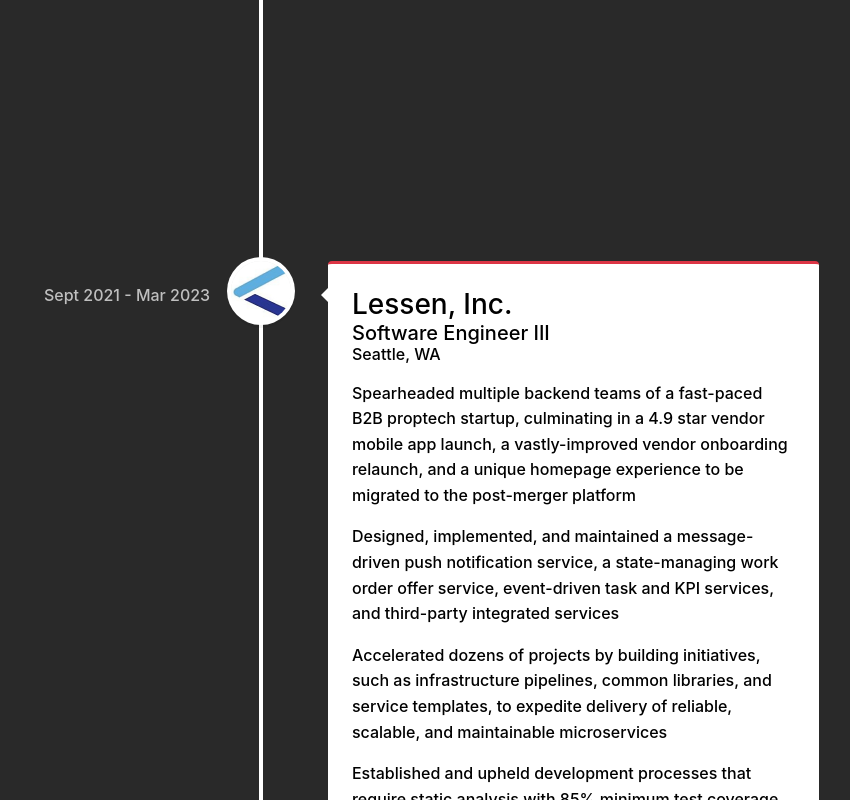
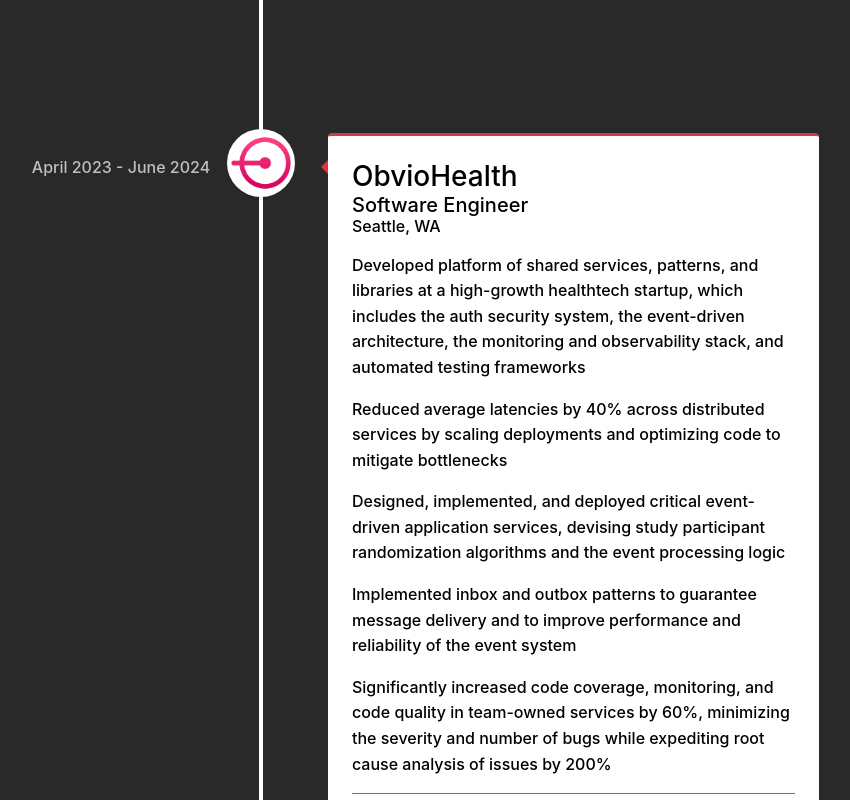
Before and after one commit to justinjoco/justinjoco.github.io, a React (Create React App) app: page /#/experiences in a window 1280 px wide. Shown: the part 500-1300 px from the top of the page, without its empty margins (379-1229 px from the left). Built offline with nearby package versions, Linux system fonts and the light colour scheme.

Commit message:
adds disney experience

```diff
--- a/src/components/Experiences.js
+++ b/src/components/Experiences.js
@@ -14,6 +14,7 @@
 import purdue from "./assets/purdue.jpeg";
 import stony from "./assets/stonybrook.png";
 import obviohealth from "./assets/obviohealth.png";
+import disney from "./assets/disney.svg";
 const Experiences = () => {
   return (
     <Container fluid style={{ padding: "20px" }}>
@@ -34,12 +35,31 @@
       <h2 style={{ textAlign: "center" }}>Professional Experience</h2>
 
       <VerticalTimeline>
-        <VerticalTimelineElement
+      <VerticalTimelineElement
           className="vertical-timeline-element--work--head"
           contentStyle={{ color: "#ffffff" }}
           iconStyle={{ background: "#ffffff", color: "#ffffff" }}
           contentArrowStyle={{ borderRight: "7px solid  #dc3545" }}
-          date="April 2023 - Present"
+          date="June 2024 - Present"
+          icon={<Image fluid src={disney} alt="Logo" roundedCircle />}
+        >
+          <h3 className="vertical-timeline-element-title">The Walt Disney Company</h3>
+          <h5 className="vertical-timeline-element-subtitle">
+            Senior Software Engineer
+          </h5>
+          <h6 className="vertical-timeline-element-subtitle">Seattle, WA</h6>
+          <p>
+            {" "}
+            Work on the Product and Data Engineering Team in Disney Streaming
+          </p>
+          <hr color="white" />
+        </VerticalTimelineElement>
+
+        <VerticalTimelineElement
+          className="vertical-timeline-element--work"
+          iconStyle={{ background: "#ffffff", color: "#ffffff" }}
+          contentArrowStyle={{ borderRight: "7px solid  #dc3545" }}
+          date="April 2023 - June 2024"
           icon={<Image fluid src={obviohealth} alt="Logo" roundedCircle />}
         >
           <h3 className="vertical-timeline-element-title">ObvioHealth</h3>
@@ -49,16 +69,36 @@
           <h6 className="vertical-timeline-element-subtitle">Seattle, WA</h6>
           <p>
             {" "}
-            Develop a platform and a set of shared services, patterns, and
-            libraries in the digital platform team at a fast-paced, high-growth
-            healthtech startup to accelerate application development teams by
-            reducing technical debt and burden{" "}
+            Developed platform of shared services, patterns, and libraries at a
+            high-growth healthtech startup, which includes the auth security
+            system, the event-driven architecture, the monitoring and
+            observability stack, and automated testing frameworks
           </p>
-          <hr color="white" />
+          <p>
+            {" "}
+            Reduced average latencies by 40% across distributed services by
+            scaling deployments and optimizing code to mitigate bottlenecks
+          </p>
+          <p>
+            Designed, implemented, and deployed critical event-driven
+            application services, devising study participant randomization
+            algorithms and the event processing logic{" "}
+          </p>
+          <p>
+            Implemented inbox and outbox patterns to guarantee message delivery
+            and to improve performance and reliability of the event system
+          </p>
+          <p>
+            Significantly increased code coverage, monitoring, and code quality
+            in team-owned services by 60%, minimizing the severity and number of
+            bugs while expediting root cause analysis of issues by 200%
+          </p>
+
+          <hr color="gray" />
           <p>
             {" "}
             TypeScript | Node.js | Express | MongoDB | Docker | Kubernetes (K8s)
-            | GCP{" "}
+            | OpenTelemetry | Grafana | GCP | Argo | Backstage{" "}
           </p>
         </VerticalTimelineElement>
 
```
Also changed, not shown: src/components/assets/disney.svg (added).
